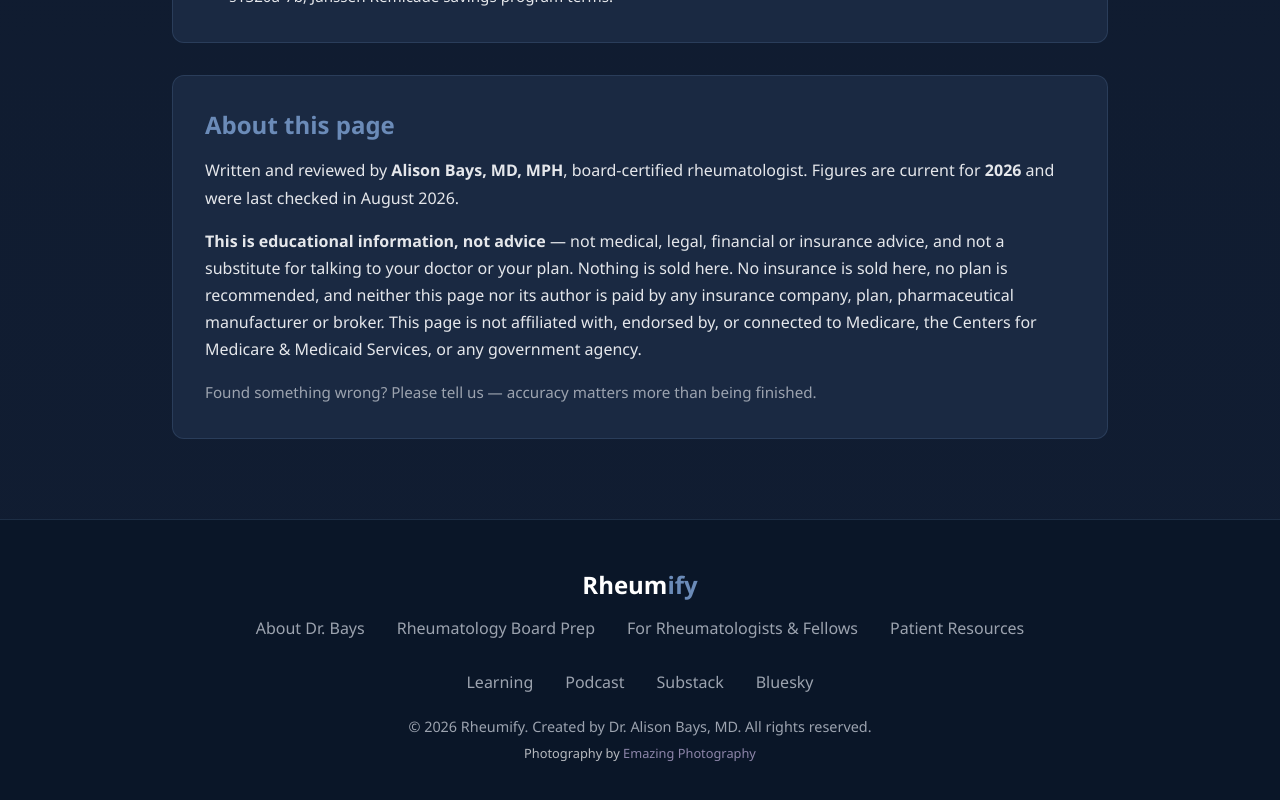
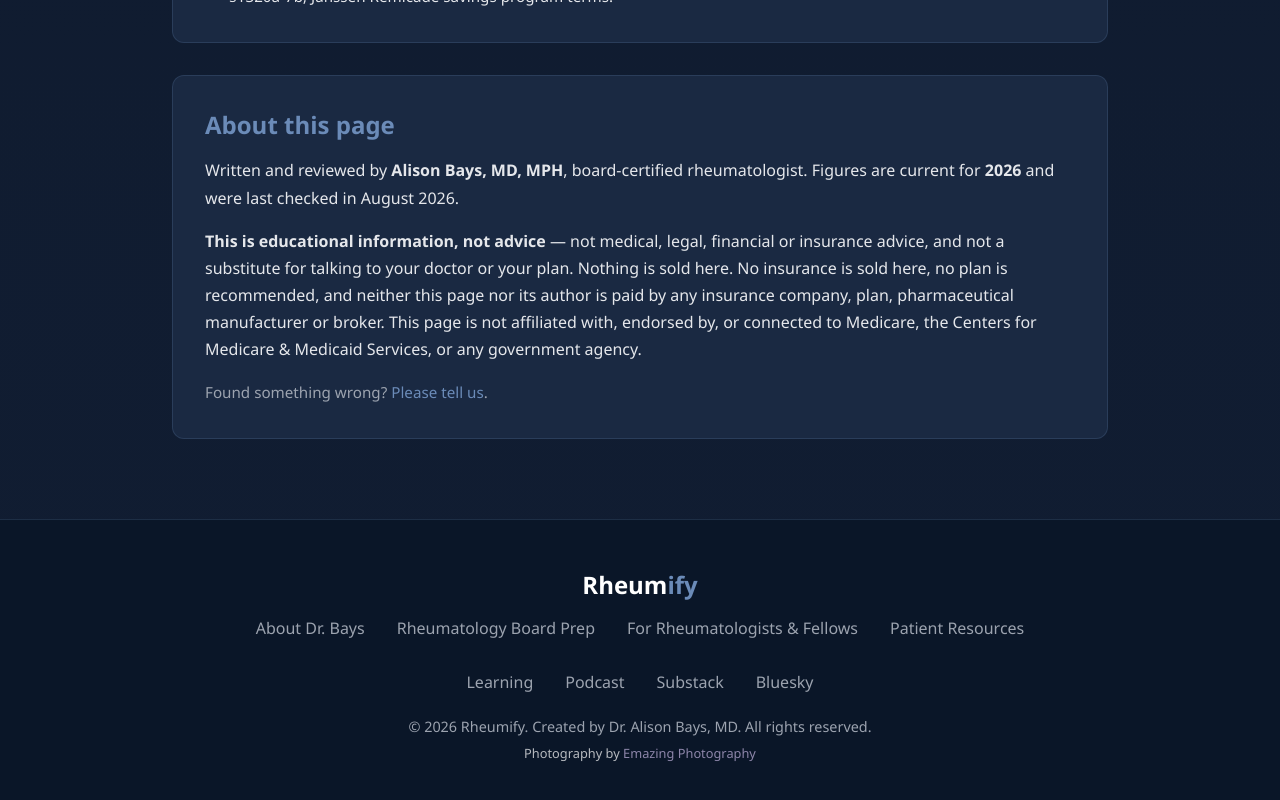
Before and after one commit to rheumify/rheumify-website, a Next.js app: page /patients/insurance/infliximab in a window 1280 px wide. Shown: the part 4492-5292 px from the top of the page. Built offline with nearby package versions, Linux system fonts and the light colour scheme.

Commit message:
Link the correction line to email; drop the accuracy-matters phrasing

```diff
--- a/app/patients/insurance/infliximab/page.js
+++ b/app/patients/insurance/infliximab/page.js
@@ -340,7 +340,11 @@ export default function InfliximabPage() {
           Medicare, the Centers for Medicare &amp; Medicaid Services, or any government agency.
         </p>
         <p style={{ marginTop: '1rem', color: 'var(--gray-medium)', fontSize: '0.95rem' }}>
-          Found something wrong? Please tell us — accuracy matters more than being finished.
+          Found something wrong?{' '}
+          <a href="mailto:rheumify@pm.me?subject=Correction%3A%20infliximab%20guide">
+            Please tell us
+          </a>
+          .
         </p>
       </div>
     </div>
```
